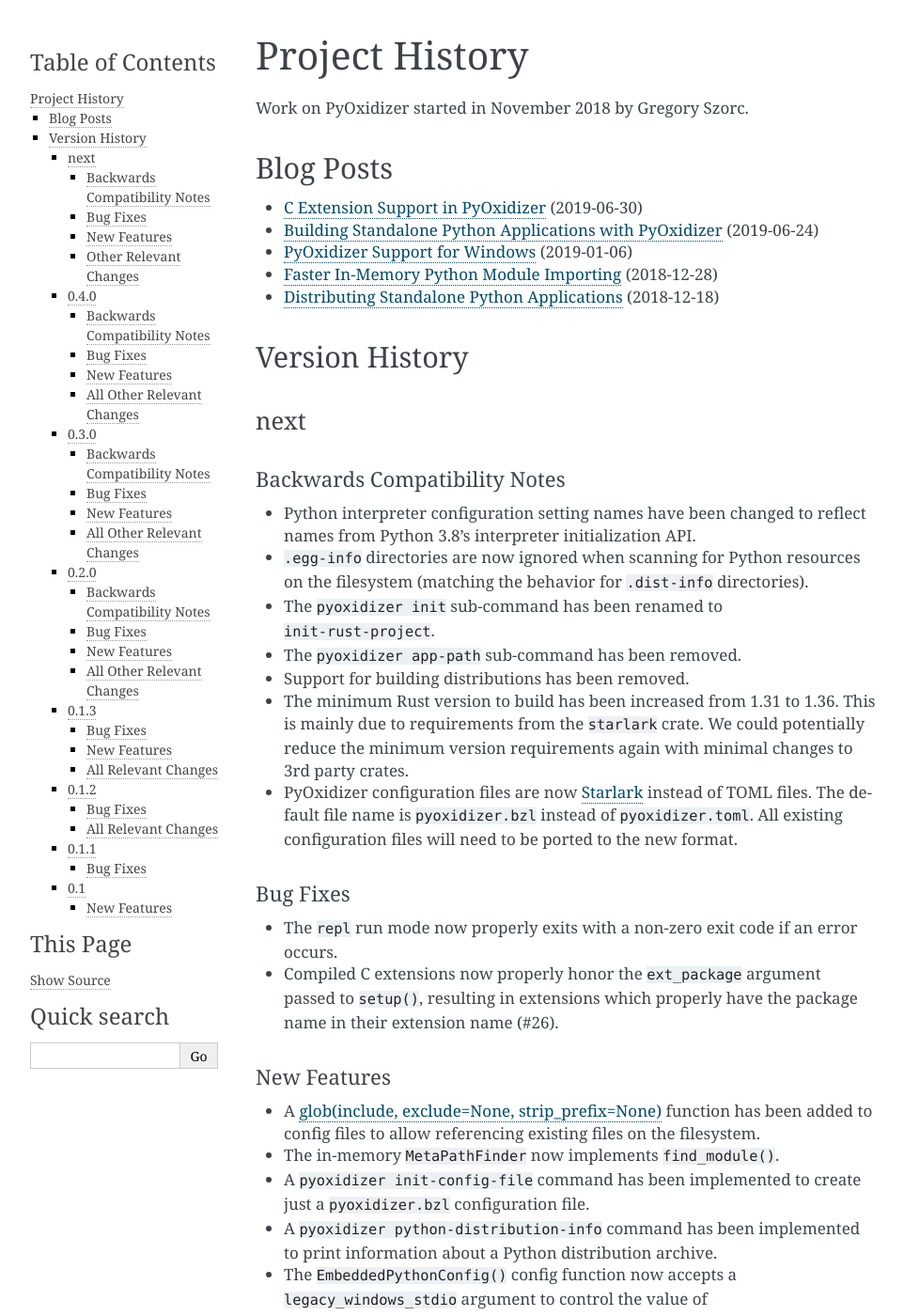
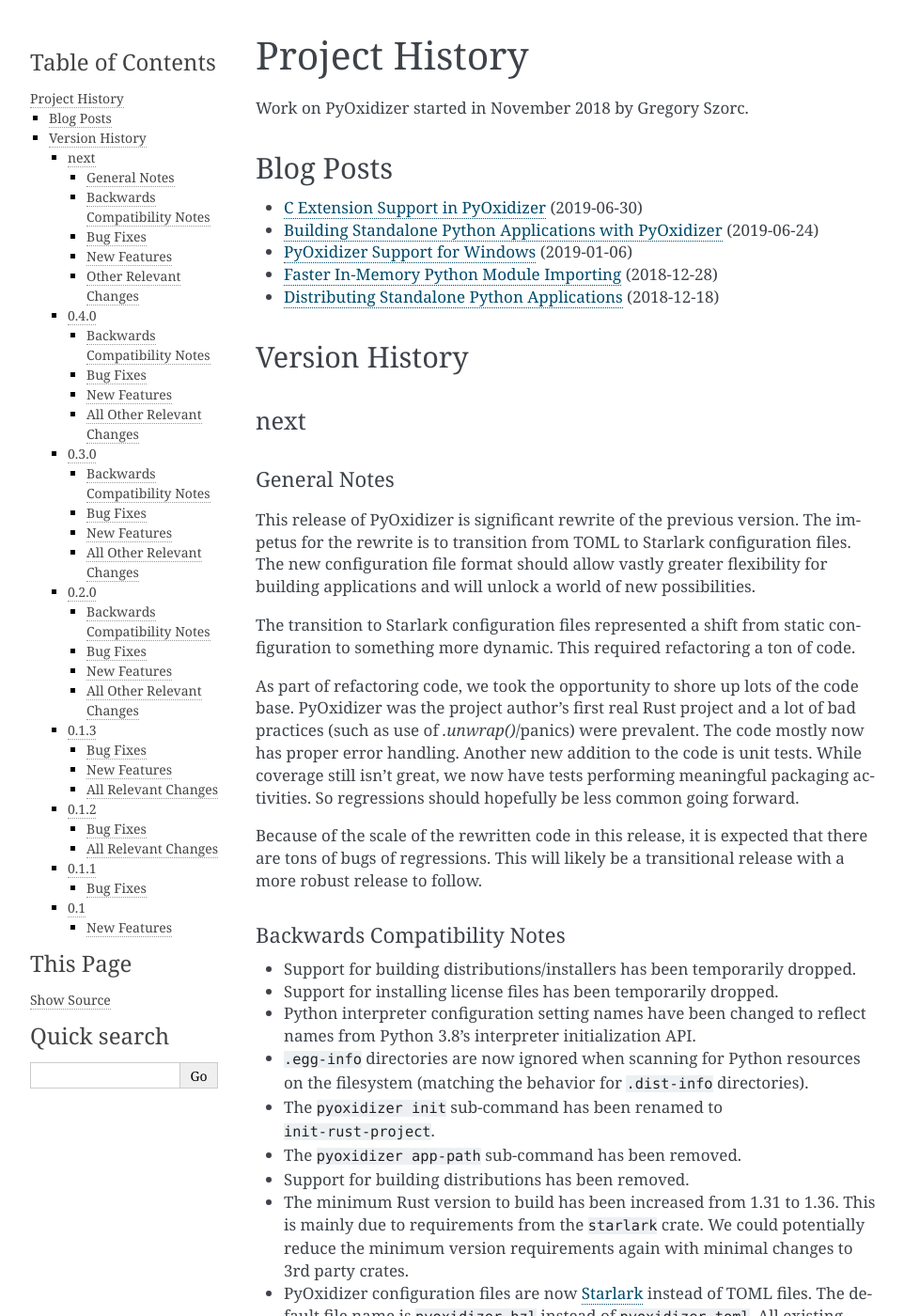
Before and after one commit to indygreg/PyOxidizer, a Sphinx documentation site: the page built from docs/history.rst, in a window 1280 px wide and 1400 px high. Shown: the whole window at 94% size, without its empty margins (148-1110 px from the left). Built offline with Sphinx 7.4.7, drawn with Linux system fonts in a browser that asks for light colours; the version number could not be read and is left out.

Commit message:
docs: add notes about nature of this release

```diff
--- a/docs/history.rst
+++ b/docs/history.rst
@@ -21,9 +21,36 @@
 next
 ----
 
+General Notes
+^^^^^^^^^^^^^
+
+This release of PyOxidizer is significant rewrite of the previous version.
+The impetus for the rewrite is to transition from TOML to Starlark
+configuration files. The new configuration file format should allow
+vastly greater flexibility for building applications and will unlock a
+world of new possibilities.
+
+The transition to Starlark configuration files represented a shift from
+static configuration to something more dynamic. This required refactoring
+a ton of code.
+
+As part of refactoring code, we took the opportunity to shore up lots
+of the code base. PyOxidizer was the project author's first real Rust
+project and a lot of bad practices (such as use of `.unwrap()`/panics)
+were prevalent. The code mostly now has proper error handling. Another
+new addition to the code is unit tests. While coverage still isn't
+great, we now have tests performing meaningful packaging activities.
+So regressions should hopefully be less common going forward.
+
+Because of the scale of the rewritten code in this release, it is expected
+that there are tons of bugs of regressions. This will likely be a transitional
+release with a more robust release to follow.
+
 Backwards Compatibility Notes
 ^^^^^^^^^^^^^^^^^^^^^^^^^^^^^
 
+* Support for building distributions/installers has been temporarily dropped.
+* Support for installing license files has been temporarily dropped.
 * Python interpreter configuration setting names have been changed to reflect
   names from Python 3.8's interpreter initialization API.
 * ``.egg-info`` directories are now ignored when scanning for Python resources
```
